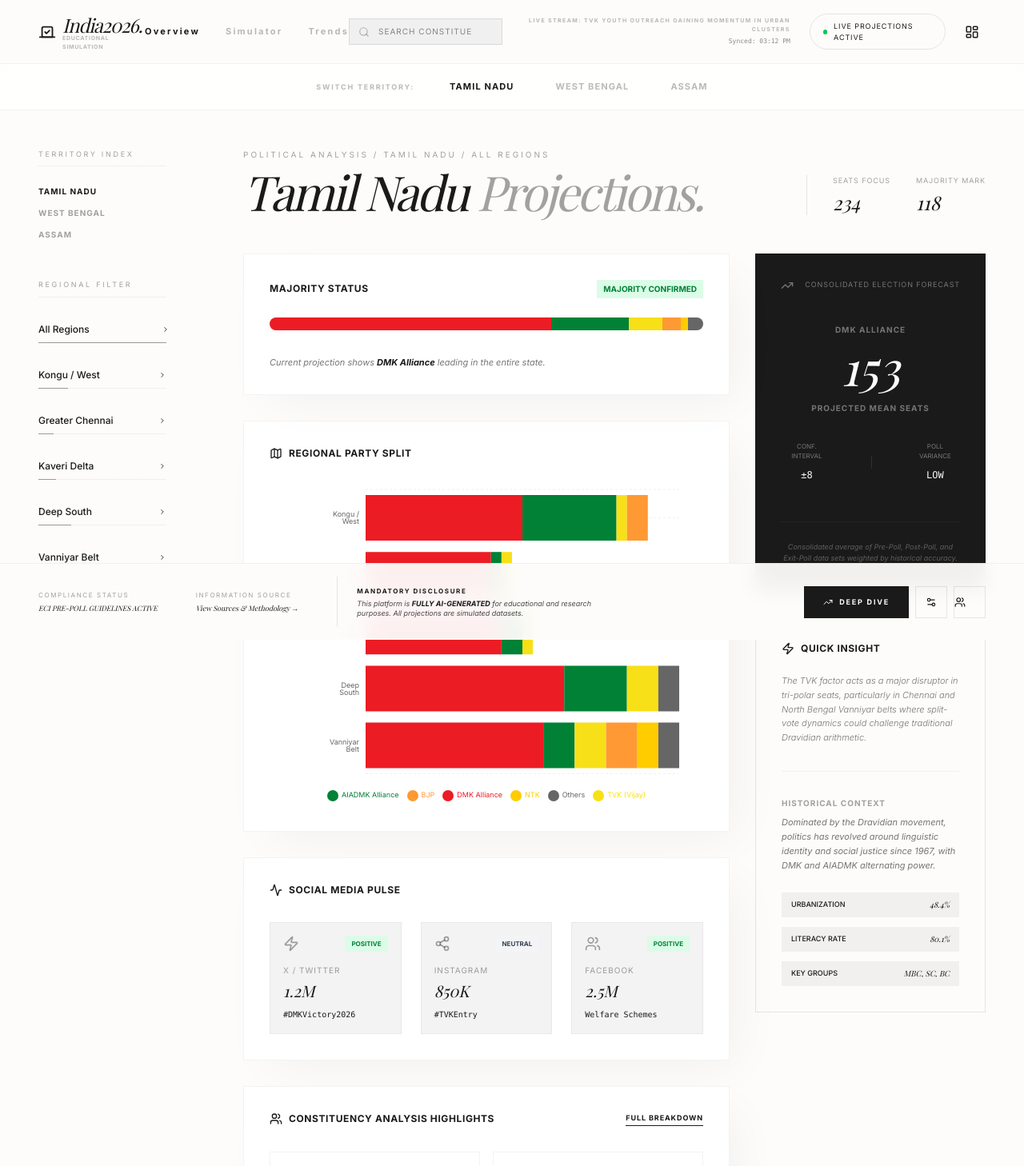
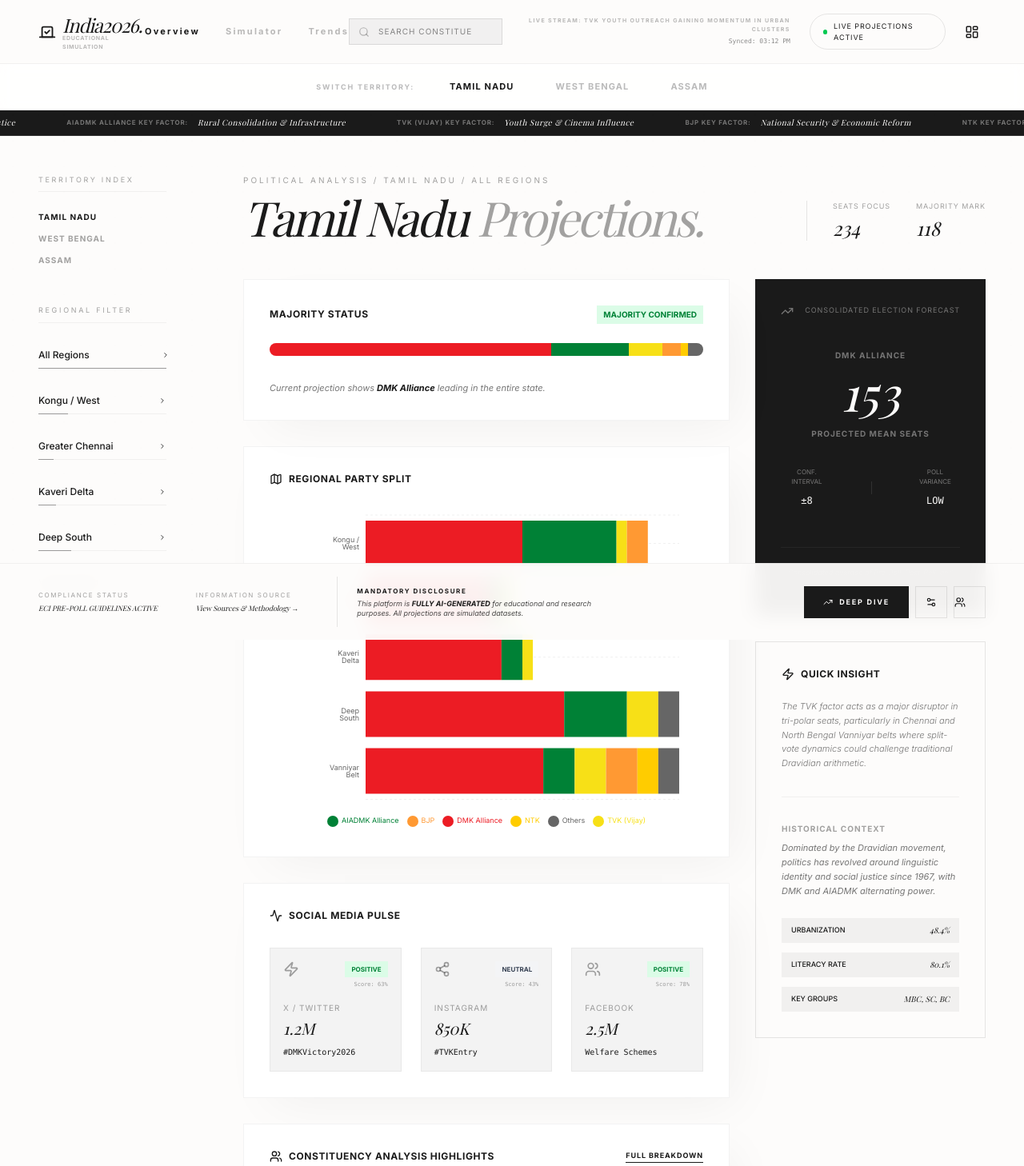
Before and after one commit to cryptochitty/Tn-election-, a React (Vite) app: page / in a window 1280 px wide. Shown: the top 1458 px of the page at 80% size. Built offline with nearby package versions, Linux system fonts and the light colour scheme; a web font is replaced by a local one.

Commit message:
feat: Add political factor to party data
Introduces a 'factor' field to the party data structure, providing a brief summary of the key drivers or appeals for each political alliance. This enhances the analytical depth of the dashboard.

```diff
--- a/src/App.tsx
+++ b/src/App.tsx
@@ -85,12 +85,12 @@ const STATE_CONFIGS: Record<string, {
       { id: 'edelapuram', name: 'Edappadi', type: 'Safe', leading: 'AIADMK', margin: '30,000+', candidate: 'E.K. Palaniswami', history: [28000, 29000, 30000] },
     ],
     parties: [
-      { id: 'dmk', name: 'DMK Alliance', color: '#EC1C24', seats: 152, voteShare: 42.5, momentum: 0 },
-      { id: 'aiadmk', name: 'AIADMK Alliance', color: '#008136', seats: 42, voteShare: 26.2, momentum: 0 },
-      { id: 'tvk', name: 'TVK (Vijay)', color: '#F7E017', seats: 18, voteShare: 12.8, momentum: 0 },
-      { id: 'bjp', name: 'BJP', color: '#FF9933', seats: 10, voteShare: 8.5, momentum: 0 },
-      { id: 'ntk', name: 'NTK', color: '#FFCC00', seats: 4, voteShare: 6.2, momentum: 0 },
-      { id: 'others', name: 'Others', color: '#666666', seats: 8, voteShare: 3.8, momentum: 0 },
+      { id: 'dmk', name: 'DMK Alliance', color: '#EC1C24', seats: 152, voteShare: 42.5, momentum: 0, factor: 'Welfare Schemes & Social Justice' },
+      { id: 'aiadmk', name: 'AIADMK Alliance', color: '#008136', seats: 42, voteShare: 26.2, momentum: 0, factor: 'Rural Consolidation & Infrastructure' },
+      { id: 'tvk', name: 'TVK (Vijay)', color: '#F7E017', seats: 18, voteShare: 12.8, momentum: 0, factor: 'Youth Surge & Cinema Influence' },
+      { id: 'bjp', name: 'BJP', color: '#FF9933', seats: 10, voteShare: 8.5, momentum: 0, factor: 'National Security & Economic Reform' },
+      { id: 'ntk', name: 'NTK', color: '#FFCC00', seats: 4, voteShare: 6.2, momentum: 0, factor: 'Ethnic Identity & Environmentalism' },
+      { id: 'others', name: 'Others', color: '#666666', seats: 8, voteShare: 3.8, momentum: 0, factor: 'Localized Leadership & Niche Issues' },
     ],
     trendData: [
       { date: 'Jan 26', dmk: 135, aiadmk: 50, tvk: 15 },
@@ -222,6 +222,22 @@ export default function App() {
   }, []);
 
   const [liveInsight, setLiveInsight] = useState('TVK youth outreach gaining momentum in urban clusters');
+  const [socialSentimentScores, setSocialSentimentScores] = useState<Record<number, number>>({ 0: 65, 1: 45, 2: 78 });
+
+  // Dynamic Sentiment Fluctuations
+  useEffect(() => {
+    const timer = setInterval(() => {
+      setSocialSentimentScores(prev => {
+        const next = { ...prev };
+        [0, 1, 2].forEach(idx => {
+          const shift = Math.floor(Math.random() * 5) - 2; // -2 to +2
+          next[idx] = Math.max(0, Math.min(100, (next[idx] || 50) + shift));
+        });
+        return next;
+      });
+    }, 3000);
+    return () => clearInterval(timer);
+  }, []);
 
   // Cycle through live insights for "frequent updates" feel
   useEffect(() => {
@@ -650,6 +666,27 @@ export default function App() {
         </div>
       </div>
 
+      {/* Party Key Factors Ticker */}
+      <div className="w-full bg-brand-text text-brand-bg py-2 overflow-hidden border-b border-white/10 z-30">
+        <motion.div
+          animate={{ x: [0, -2000] }}
+          transition={{ duration: 40, repeat: Infinity, ease: 'linear' }}
+          className="flex whitespace-nowrap gap-12"
+        >
+          {[...Array(4)].map((_, i) => (
+            <div key={i} className="flex gap-12">
+              {stateData.parties.map(p => (
+                <div key={p.id} className="flex items-center gap-3">
+                  <span className="text-[8px] font-bold uppercase tracking-widest opacity-40">{p.name} Key Factor:</span>
+                  <span className="text-[10px] font-serif italic tracking-wider">{p.factor || 'Strategic Consolidation'}</span>
+                  <div className="w-1 h-1 rounded-full bg-brand-accent" />
+                </div>
+              ))}
+            </div>
+          ))}
+        </motion.div>
+      </div>
+
       <div className="flex flex-col lg:flex-row">
         {/* Sidebar / Filter Panel */}
         <aside className="hidden lg:block lg:sticky lg:top-32 w-64 p-12 z-40 h-fit">
@@ -808,12 +845,16 @@ export default function App() {
                           <div key={idx} className="p-4 bg-brand-text/5 border border-brand-text/5 hover:border-brand-accent/20 transition-all group">
                             <div className="flex justify-between items-start mb-4">
                               <trend.icon size={20} className="text-brand-text/40 group-hover:text-brand-accent transition-colors" />
-                              <span className={`text-[8px] uppercase font-bold px-2 py-1 ${
-                                trend.sentiment === 'Positive' ? 'bg-green-100 text-green-700' :
-                                trend.sentiment === 'Negative' ? 'bg-red-100 text-red-700' : 'bg-gray-100 text-gray-700'
-                              }`}>
-                                {trend.sentiment}
-                              </span>
+                              <div className="flex flex-col items-end">
+                                <span className={`text-[8px] uppercase font-bold px-2 py-1 ${
+                                  (socialSentimentScores[idx] || 50) > 60 ? 'bg-green-100 text-green-700' :
+                                  (socialSentimentScores[idx] || 50) < 40 ? 'bg-red-100 text-red-700' : 'bg-gray-100 text-gray-700'
+                                }`}>
+                                  {(socialSentimentScores[idx] || 50) > 60 ? 'Positive' :
+                                   (socialSentimentScores[idx] || 50) < 40 ? 'Negative' : 'Neutral'}
+                                </span>
+                                <span className="text-[7px] font-mono mt-1 opacity-40">Score: {socialSentimentScores[idx] || 50}%</span>
+                              </div>
                             </div>
                             <div className="space-y-1">
                               <h4 className="text-[10px] uppercase tracking-widest text-brand-text/40">{trend.platform}</h4>
```
